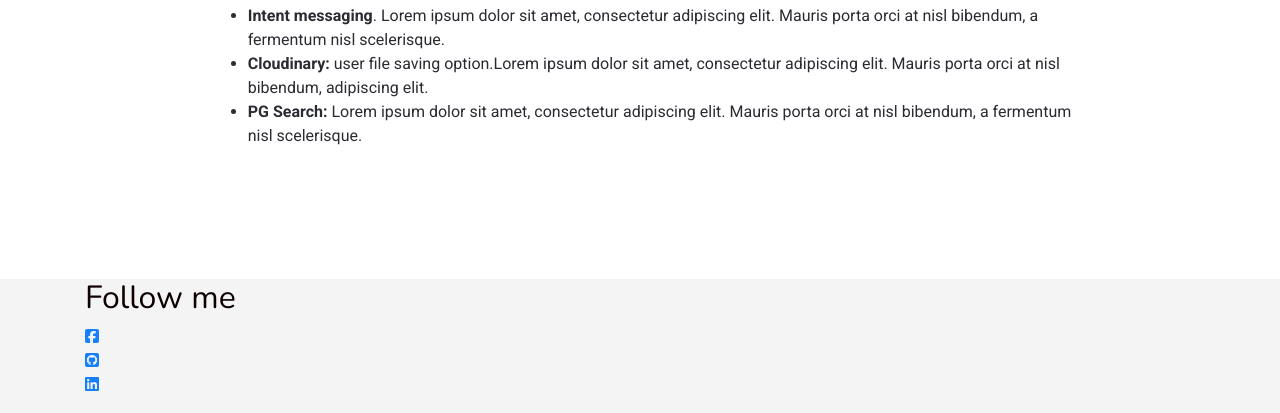
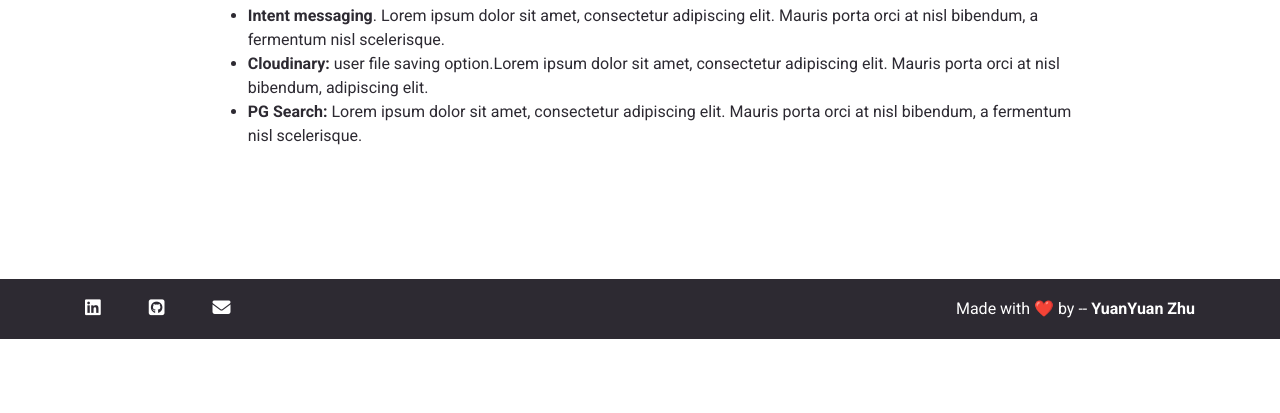
Before and after one commit to vivien-z/my-portfolio-zhu, a Rails app: page / in a window 1280 px wide. Shown: the part 3476-3889 px from the top of the page. After the commit the page ends 3815 px from the top, so only its background shows below. Run offline with Rails 7, Linux system fonts and the light colour scheme; style sheets or scripts are compiled from the project's sources; some libraries are stand-ins or nearby versions.

Commit message:
footer added social media link icon and text

```diff
--- /dev/null
+++ b/app/assets/stylesheets/components/_footer.scss
@@ -0,0 +1,13 @@
+.footer {
+  background: $m-black;
+  color: white;
+  padding: 18px 0;
+  .text-footer {
+    margin: 0;
+  }
+}
+
+.f-icon {
+  color: white;
+  font-size: 18px;
+}
--- a/app/assets/stylesheets/components/_index.scss
+++ b/app/assets/stylesheets/components/_index.scss
@@ -3,6 +3,7 @@
 @import "avatar";
 @import "navbar";
 @import "banner";
+@import "footer";
 @import "icon";
 @import "text";
 @import "container";
--- a/app/views/shared/_footer.html.erb
+++ b/app/views/shared/_footer.html.erb
@@ -1,24 +1,18 @@
-<div class="container">
+<div class="footer">
 
-  <div class="white-card">
-    <h2>Follow me</h2>
-      <ul class="list-inline">
-        <li>
-          <a href="www.facebook.com" target="_blank">
-            <i class="fab fa-facebook-square"></i>
-          </a>
-        </li>
-        <li>
-          <a href="www.github.com" target="_blank">
-            <i class="fab fa-github-square"></i>
-          </a>
-        </li>
-        <li>
-          <a href="www.linkedin.com" target="_blank">
-            <i class="fab fa-linkedin"></i>
-          </a>
-        </li>
-      </ul>
+  <div class="container d-flex justify-content-between">
+    <div class="d-flex">
+      <a class="mr-5" href="www.linkedin.com/in/yuanyuanzhu/" target="_blank">
+        <i class="fab fa-linkedin f-icon"></i>
+      </a>
+      <a class="mr-5" href="https://github.com/vivien-z" target="_blank">
+        <i class="fab fa-github-square f-icon"></i>
+      </a>
+      <a class="mr-5" href="yuanyuanzhu000@gmail.com" target="_blank">
+        <i class="fas fa-envelope f-icon"></i>
+      </a>
+    </div>
+    <p class="text-footer">Made with ❤️ by -- <strong>YuanYuan Zhu</strong></p>
   </div>
 
 </div>
```
